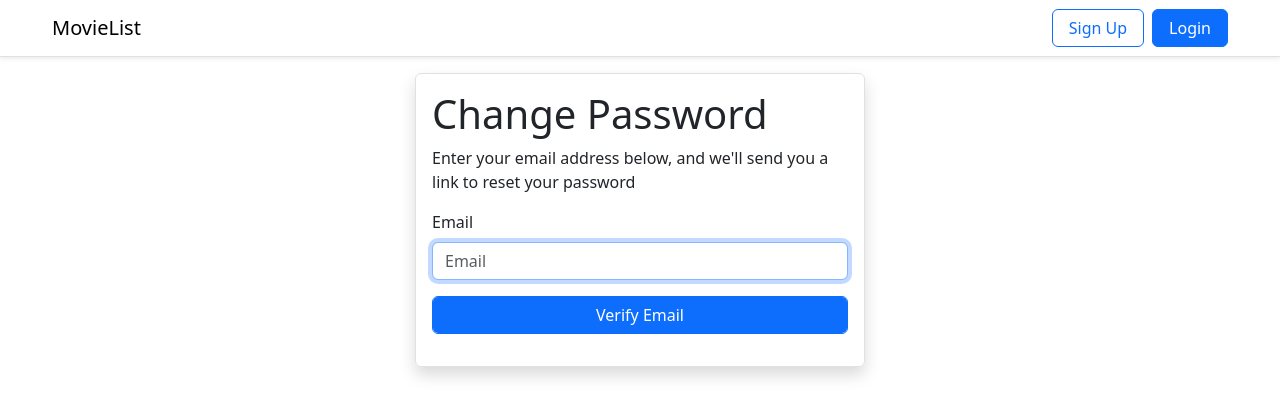
After one commit to dillondipetrillo/movie-list, a Flask app: page /reset-password in a window 1280 px wide. The commit adds this page. Shown: the top 417 px of the page. Run offline with Flask 3, Linux system fonts and the light colour scheme; parts of the project's set-up code (start-up, migrations or seed data) failed here and were passed over; some libraries are stand-ins or nearby versions.

Commit message:
add base functionality for reset password, not finished

```diff
--- a/app.py
+++ b/app.py
@@ -1,8 +1,15 @@
 from datetime import timedelta
-from flask import Flask, redirect, render_template, request, session
+from dotenv import load_dotenv
+from flask import Flask, flash, redirect, render_template, request, session, url_for
+from flask_mail import Mail, Message
 from flask_session import Session
-from helpers import create_tables, get_user_id, insert_user_db, login_required, verify_sign_up_data, verify_login_data, get_user, search_query
+from helpers import create_tables, get_user_id, insert_user_db, login_required, verify_sign_up_data, verify_login_data, get_user, search_query, verify_user_email
+from itsdangerous import URLSafeTimedSerializer, SignatureExpired
 from werkzeug.security import generate_password_hash
+import secrets, os
+
+# Load env variables
+load_dotenv()
 
 # Configure application
 app = Flask(__name__)
@@ -10,11 +17,24 @@ app = Flask(__name__)
 # Creates necessary tables for database
 create_tables()
 
-# Configure session to user filesystem (instead of signed cookies)
+app.config["SECRET_KEY"] = secrets.token_urlsafe(16)
 app.config["PERMANENT_SESSION_LIFETIME"] = timedelta(days=30)
 app.config["SESSION_TYPE"] = "filesystem"
 app.config["SESSION_PERMANENT"] = False
 Session(app)
+
+# Configuration for Flask-Mail
+app.config["MAIL_SERVER"] = "smtp.gmail.com"
+app.config['MAIL_PORT'] = 587
+app.config['MAIL_USERNAME'] = os.getenv("EMAIL")
+# app.config['MAIL_USERNAME'] = "reset.movielist@gmail.com"
+app.config['MAIL_PASSWORD'] = os.getenv("EMAIL_PASSWORD")
+# app.config['MAIL_PASSWORD'] = "wqai ahyj izmy szuf"
+app.config['MAIL_USE_TLS'] = True
+app.config['MAIL_USE_SSL'] = False
+
+mail = Mail(app)
+s = URLSafeTimedSerializer(app.secret_key)
 
 @app.route('/')
 def index():
@@ -114,3 +134,49 @@ def search():
     """Search results page"""
     query = request.args.get("q", "")
     return render_template("search.html", q=query)
+
+
+@app.route("/reset-password", methods=["GET", "POST"])
+def reset_password():
+    """Page to verify user in order to send url with token to change password"""
+    email = request.form.get("email")
+    if request.method == "POST":
+        errors = verify_user_email(email)
+        if errors:
+            return render_template("reset-password.html", no_search=True, error=errors, email=email)
+        else:
+            token = s.dumps(email, salt="email-confirm")
+            msg = Message("Password Reset Request", sender=os.getenv("EMAIL"), recipients=[email])
+            link = url_for("reset_with_token", token=token, _external=True)
+            msg.body = f"Your password reset link is {link}"
+            try:
+                mail.send(msg)
+                flash("Password reset link has been sent to your email", "info")
+                return render_template("login.html", no_search=True, email=email)
+            except Exception as e:
+                print(f"Error sending mail: {e}")
+                flash("Error sending mail", "error")
+                return render_template("reset-password.html", no_search=True, email=email)
+    else:
+        return render_template("reset-password.html", no_search=True)
+
+
+@app.route("/reset/<token>", methods=["GET", "POST"])
+def reset_with_token(token):
+    """Displays form for resetting password if token is not expired"""
+    try:
+        email = s.loads(token, salt="email-confirmation", max_age=3600)
+    except SignatureExpired:
+        flash("The reset link has expired.", "error")
+        return redirect("/reset-password")
+
+    if request.method == "POST":
+        new_password = request.form.get("new-password")
+        confirm_password = request.form.get("confirm-password")
+        if new_password == confirm_password:
+            flash("Your password has been updated successfully", "success")
+            return redirect("/login")
+        else:
+            flash("Passwords do not match", "error")
+
+    return render_template("reset-with-token.html", token=token)
--- a/templates/login.html
+++ b/templates/login.html
@@ -19,9 +19,9 @@
                 <input class="form-control mb-2 {% if error and error["password"] %} border-danger focus-ring focus-ring-danger {% endif %}"
                 id="password" type="password" name="password" placeholder="Password" required>
                 <div id="helpers" class="d-flex justify-content-between">
-                    <a href="#">Forgot Password?</a>
+                    <a href="/reset-password">Forgot Password?</a>
                     <div class="form-check">
-                        <input class="form-check-input" type="checkbox" value="1" id="stay-logged-in" name="stay-logged-in">
+                        <input class="form-check-input border-dark" type="checkbox" value="1" id="stay-logged-in" name="stay-logged-in">
                         <label class="form-check-label" for="stay-logged-in">
                           Keep me signed in
                         </label>
--- /dev/null
+++ b/templates/reset-password.html
@@ -0,0 +1,32 @@
+{% extends "layout.html" %}
+
+{% block title %}
+    Forgot Password
+{% endblock %}
+
+{% block main %}
+    <section class="enter-form border rounded p-3 mx-auto shadow">
+        <h1>Change Password</h1>
+        <p>Enter your email address below, and we'll send you a link to reset your password</p>
+        <form action="/reset-password" method="post" id="entry-form">
+            <div class="form-group mb-3">
+                <label class="form-label" for="email">Email</label>
+                <input class="form-control {% if error and error["email"] %} border-danger focus-ring focus-ring-danger {% endif %}"
+                id="email" type="email" name="email" placeholder="Email" required
+                {% if email %} value={{ email }} {% endif %} autofocus>
+            </div>
+            <div class="form-group mb-3">
+                <button type="submit" class="form-control btn btn-primary">Verify Email</button>
+            </div>
+        </form>
+        {% if error %}
+            <ul id="entry-form-errors">
+                    <li class="text-danger">{{ error["email"] }}</li>
+            </ul>
+        {% endif %}
+    </section>
+{% endblock %}
+
+{% block body_scripts %}
+    <script type="text/javascript" src="../static/js/entry-form.js"></script>
+{% endblock %}
```
Also changed, not shown: helpers.py (+16 -0 lines).
